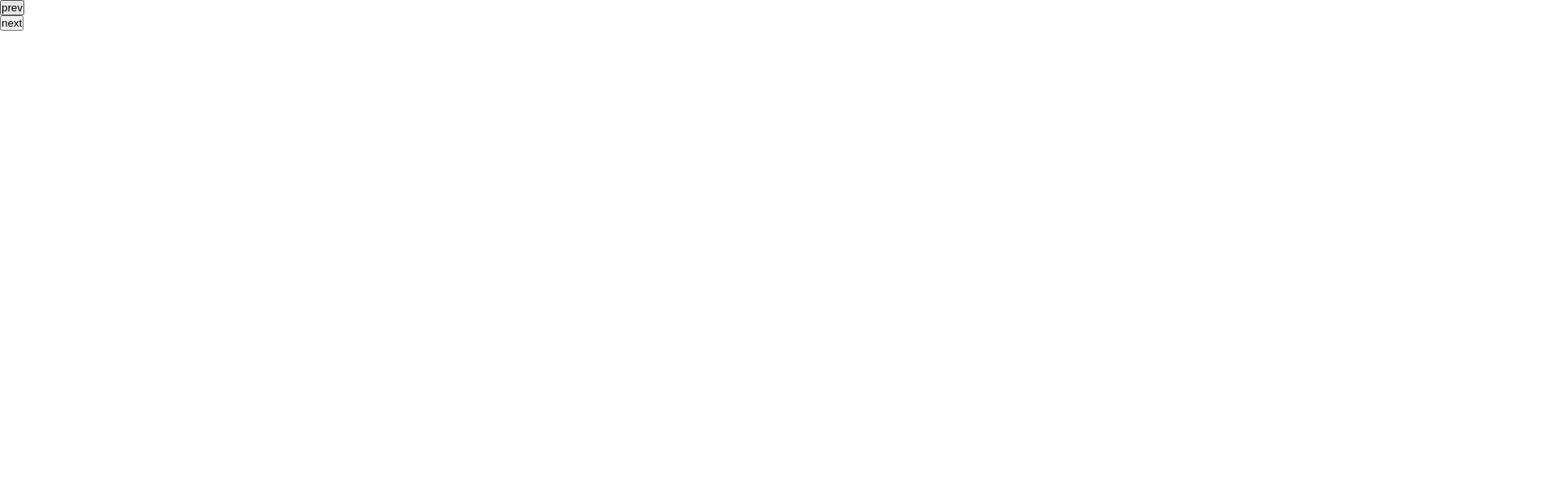
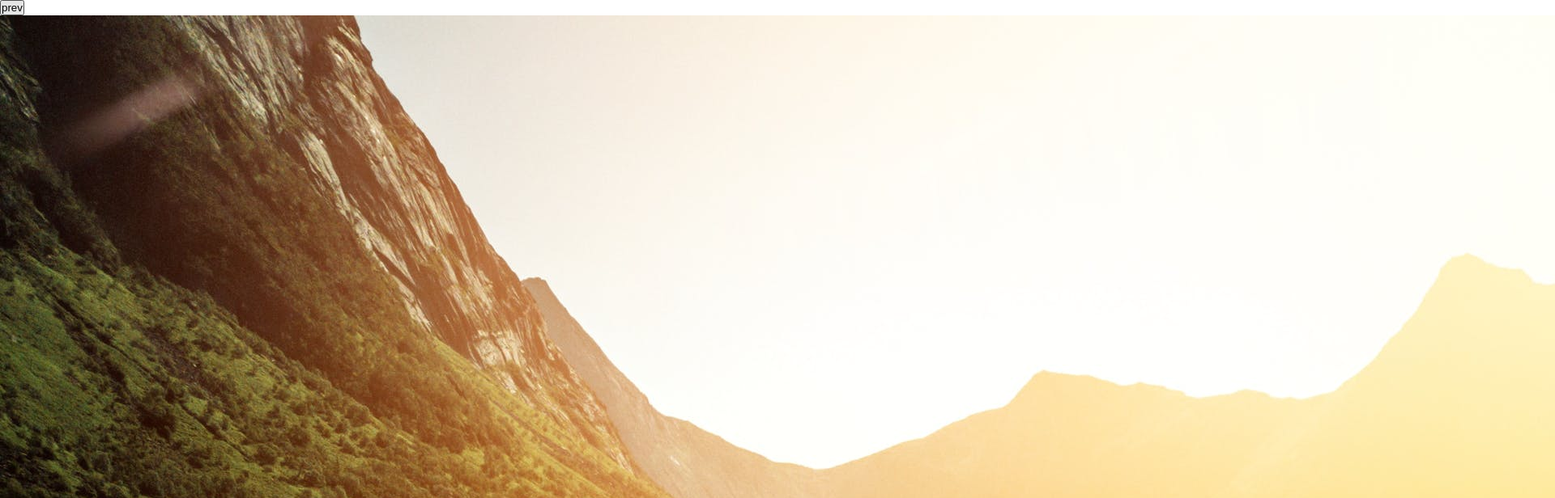
Before and after one commit to Wieru/Slider, a plain HTML site: page index.html in a window 1280 px wide. Shown: the top 616 px of the page at 81% size, 1920 px wide, since content can reach past the window. Drawn offline with Linux system fonts and the light colour scheme.

Commit message:
Add images, html and basic js code

```diff
--- a/index.html
+++ b/index.html
@@ -9,11 +9,23 @@
 <body>
     <main class="slider">
         <section class="slider__container">
-            <button class="slider__button slider__button--prev">prev</button>
-            <figure class="slide"></figure>
-            <button class="slider__button slider__button--next">next</button>
+            <button class="slider__button slider__button--prev" data-button-prev>prev</button>
+            <figure class="slide" data-slide></figure>
+            <button class="slider__button slider__button--next" data-button-next>next</button>
         </section>
     </main>
     <script src="./js/index.js"></script>
+    <script>
+        const imageArr = [
+            './images/1.jpg',
+            './images/2.jpg',
+            './images/3.jpg',
+            './images/4.jpg',
+            './images/5.jpg',
+        ]
+
+        const slider = new Slider(imageArr);
+        slider.initializeSlider();
+    </script>
 </body>
 </html>
--- a/js/index.js
+++ b/js/index.js
@@ -0,0 +1,26 @@
+class Slider {
+    constructor(images) {
+        this.images = images;
+        this.slide = null;
+        this.prevBtn = null;
+        this.nextBtn = null;
+        this.image = null;
+
+        this.UiSelectors = {
+            slide: '[data-slide]',
+            buttonPrev: '[data-button-prev]',
+            buttonNext: '[data-button-next]',
+        };
+    }
+
+    initializeSlider() {
+        this.slide = document.querySelector(this.UiSelectors.slide);
+        this.prevBtn = document.querySelector(this.UiSelectors.buttonPrev);
+        this.nextBtn = document.querySelector(this.UiSelectors.buttonNext);
+
+        this.image = document.createElement('img');
+        this.image.setAttribute('src', this.images[0]);
+
+        this.slide.appendChild(this.image);
+    }
+}
```
Also changed, not shown: images/1.jpg (added), images/2.jpg (added), images/4.jpg (added), images/5.jpg (added), 1 other file.
